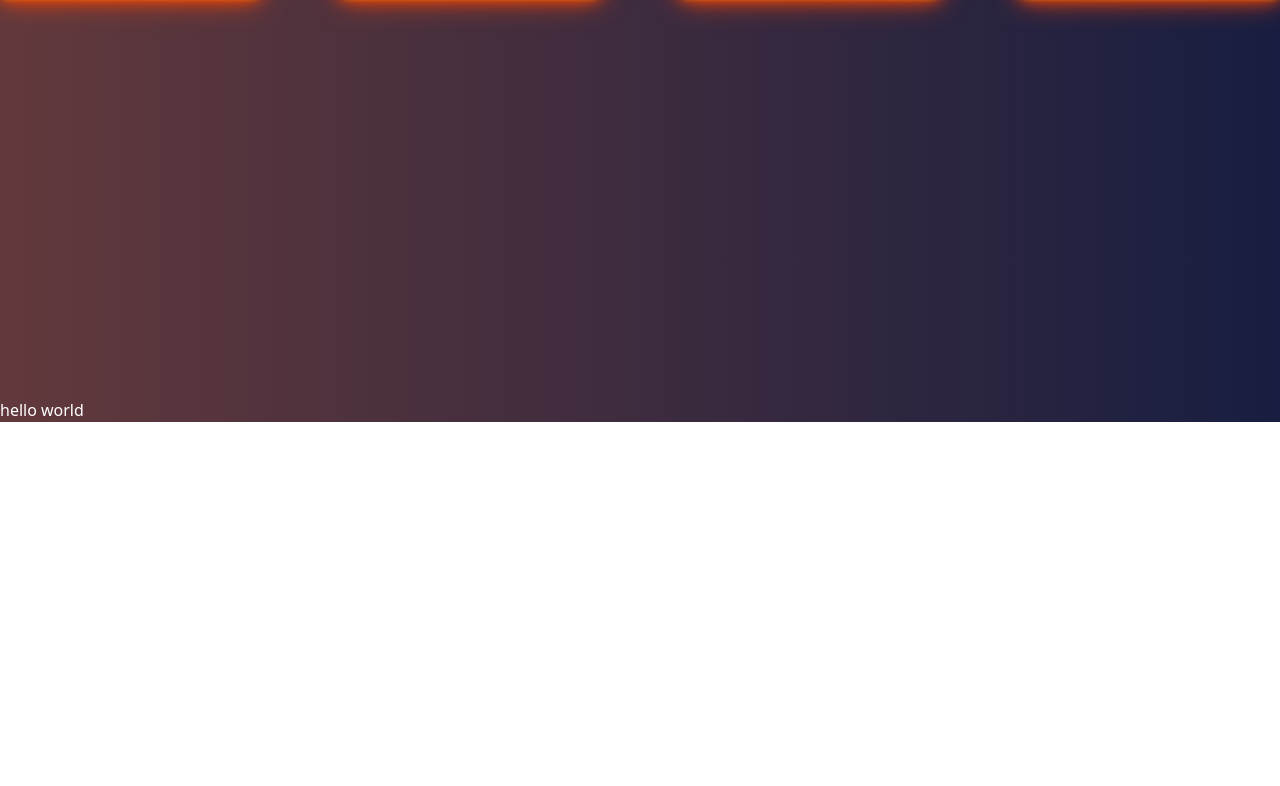
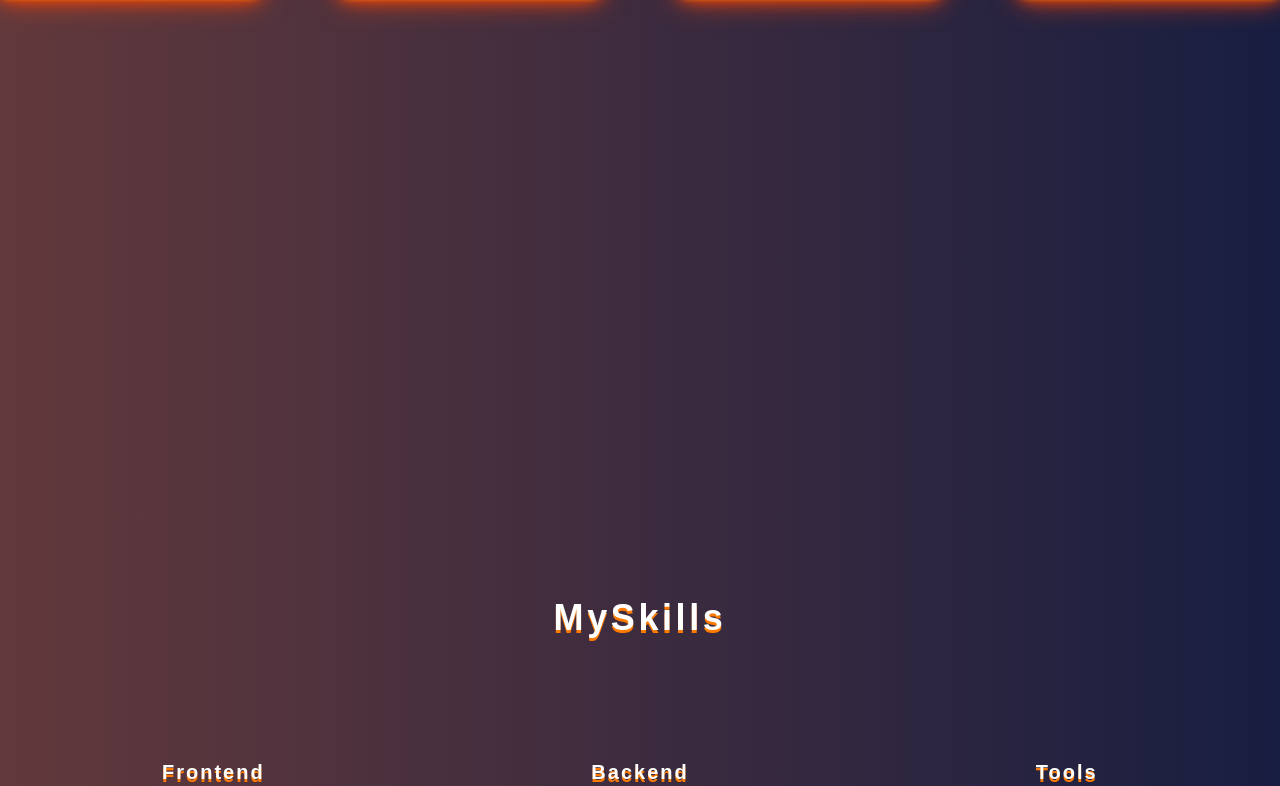
Before and after one commit to JustFr4nck/MyPersonalPortfolio, a Vue app: page / in a window 1280 px wide. Shown: the part 2788-3574 px from the top of the page. Before the commit the page ends 3210 px from the top, so only its background shows below. Built offline with nearby package versions, Linux system fonts and the light colour scheme.

Commit message:
MySkills inizialized

```diff
--- a/src/components/MySkills.vue
+++ b/src/components/MySkills.vue
@@ -1,3 +1,19 @@
 <template>
-    <p>hello world</p>
+    <div class="pt-50 flex items-center justify-center pb-30">
+        <h1 class="cool-font text-4xl font-extrabold text-center">MySkills</h1>
+    </div>
+    <div class="flex flex-row justify-center">
+
+        <div class="basis-1/3 text-center">
+            <h4 class="cool-font text-xl font-bold">Frontend</h4>
+        </div>
+        <div class="basis-1/3 text-center">
+            <h4 class="cool-font text-xl font-bold">Backend</h4>
+        </div>
+        <div class="basis-1/3 text-center">
+            <h4 class="cool-font text-xl font-bold">Tools</h4>
+        </div>
+
+    </div>
+
 </template>
```
